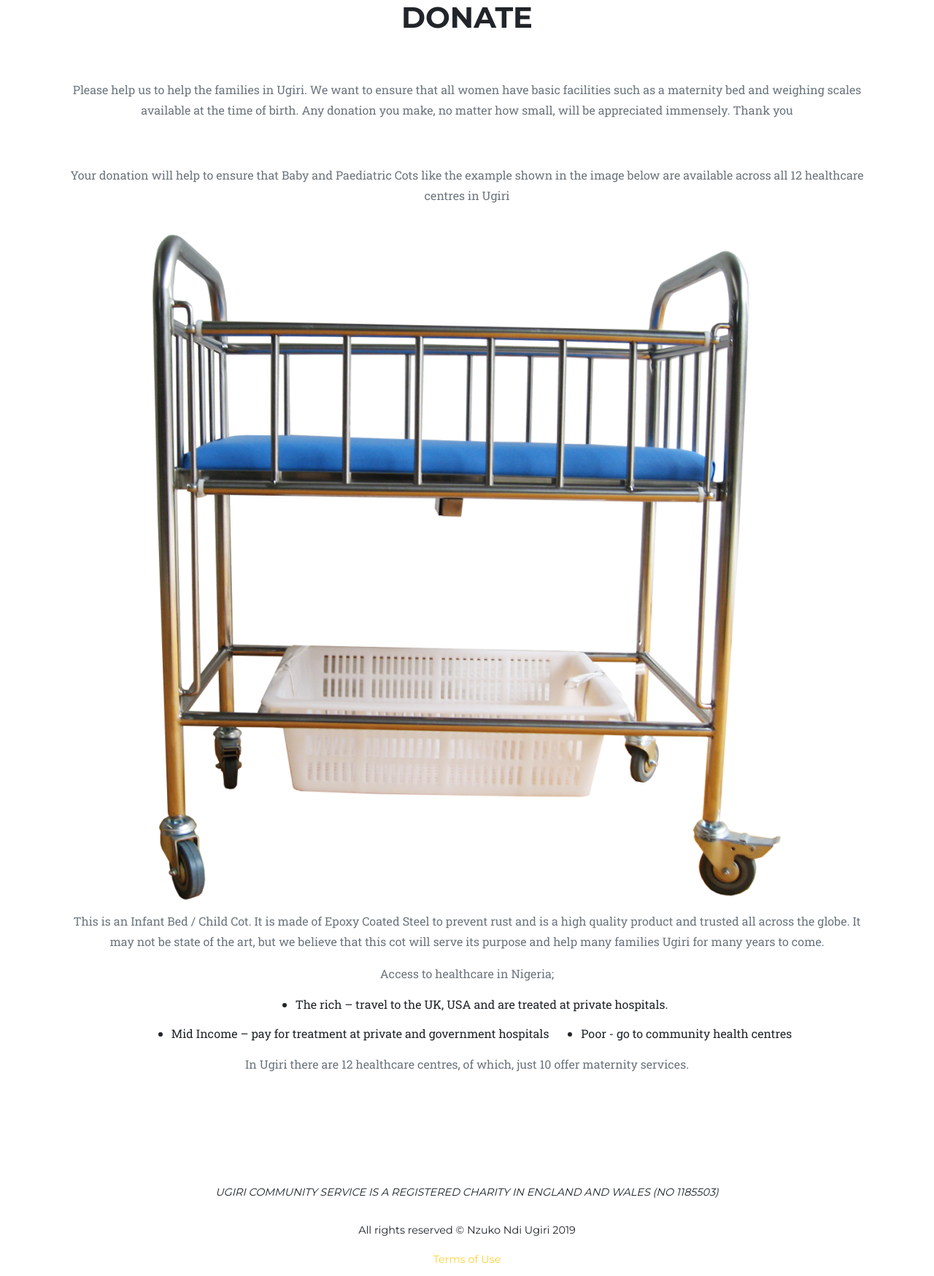
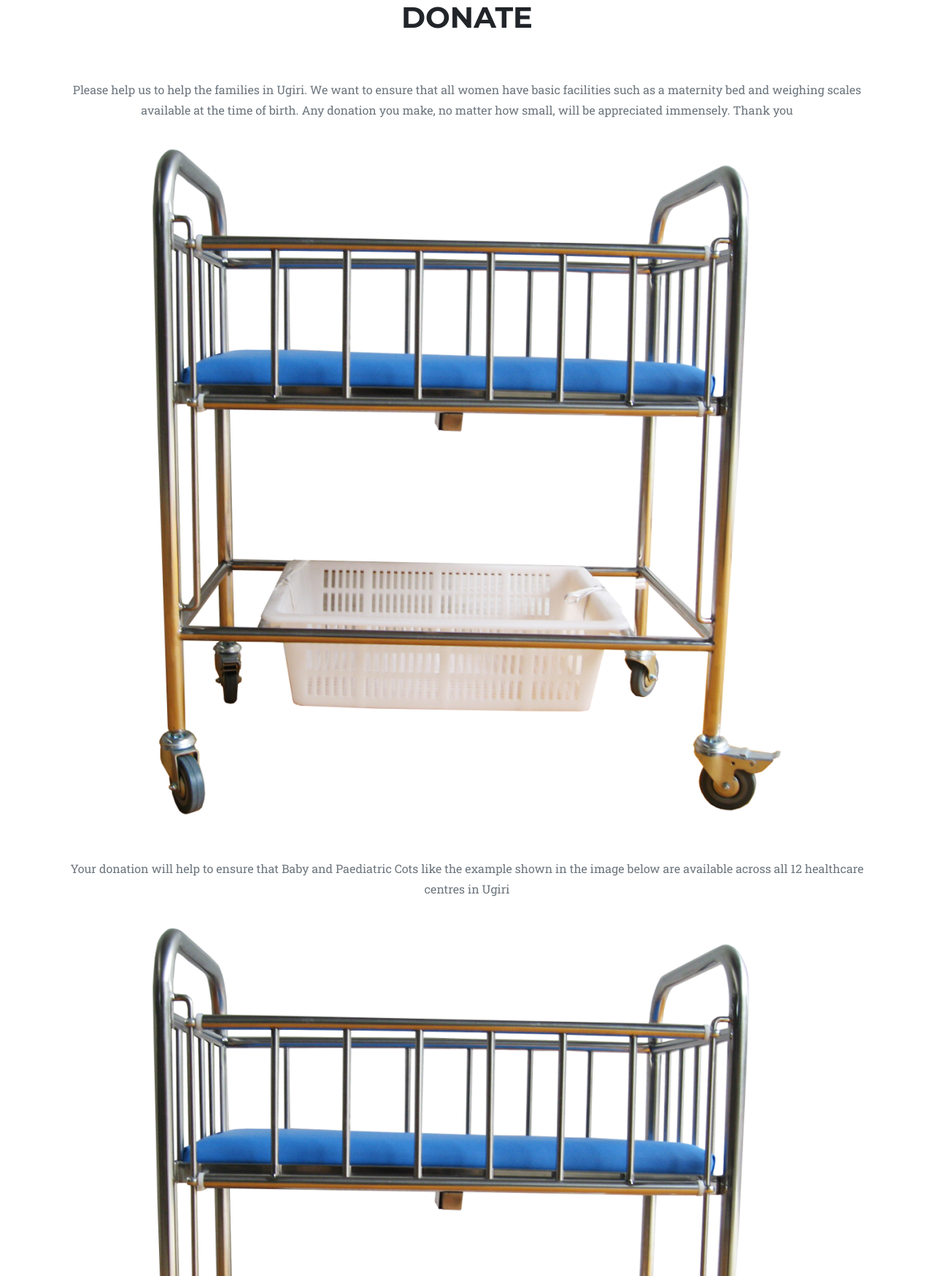
Before and after one commit to Shaheryar1044/Ugiri, a PHP site: page /donate.php in a window 1280 px wide. Shown: the part 172-1920 px from the top of the page at 73% size. Run offline with PHP 8.4, Linux system fonts and the light colour scheme; some libraries are stand-ins or nearby versions; some web fonts are replaced.

Commit message:
forget changing

```diff
--- a/donate.php
+++ b/donate.php
@@ -27,7 +27,7 @@
       <div class="row text-center">
         <div class="col-md-4" style="min-width: fit-content; padding-top: 4%;">
           <p class="text-muted">Please help us to help the families in Ugiri. We want to ensure that all women have basic facilities such as a maternity bed and weighing scales available at the time of birth. Any donation you make, no matter how small, will be appreciated immensely. Thank you</p>
-          <a href="https://www.justgiving.com/campaign/UCS" class="img-fluid" alt="Responsive image"></a>
+          <a href="https://www.justgiving.com/campaign/UCS" class="img-fluid" alt="Responsive image"><img src="img/donate/Picture2.png" class="img-fluid" alt="Responsive image"></a>
         </div>
         <div class="col-md-4" style="min-width: fit-content; padding-top: 4%;">
           <p class="text-muted">Your donation will help to ensure that Baby and Paediatric Cots like the example shown in the image below are available across all 12 healthcare centres in Ugiri</p>
```
